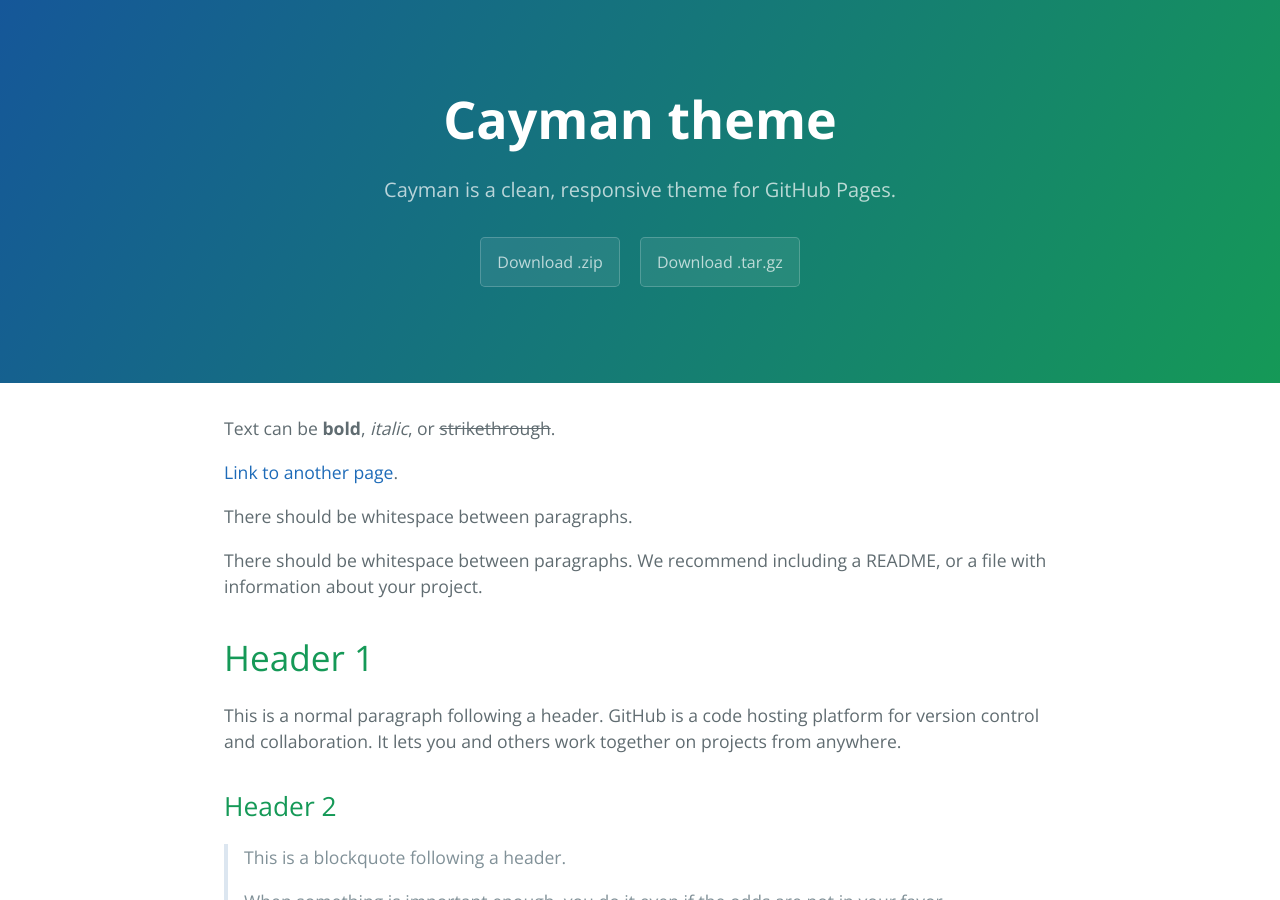
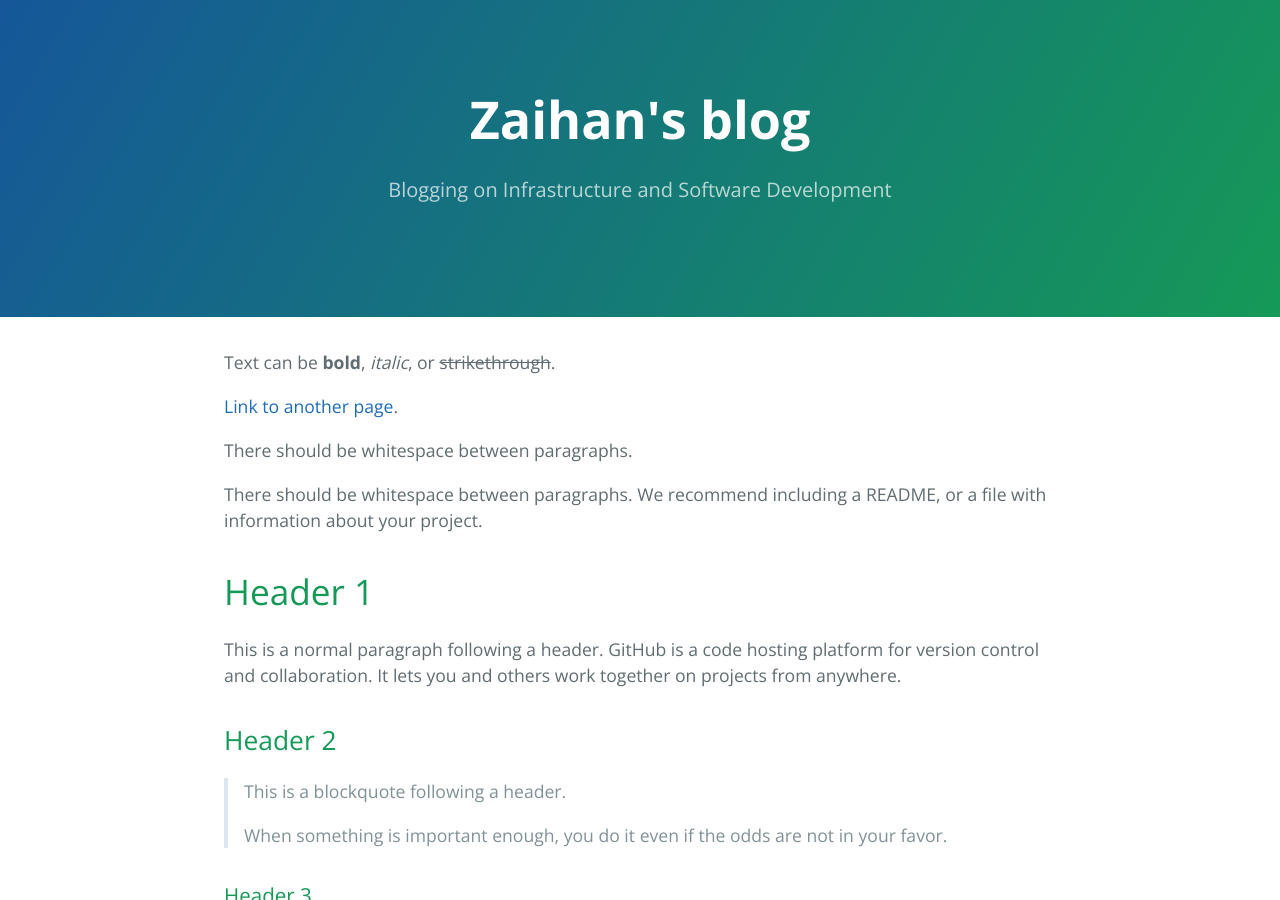
Before and after one commit to muhammadn/muhammadn.github.io, a Jekyll site: the page built from index.md, in a window 1280 px wide and 900 px high. Built offline with Jekyll 4.4.1, drawn with Linux system fonts in a browser that asks for light colours.

Commit message:
update config

```diff
--- a/_config.yml
+++ b/_config.yml
@@ -1,5 +1,13 @@
-title: Cayman theme
-description: Cayman is a clean, responsive theme for GitHub Pages.
-show_downloads: true
-google_analytics:
-theme:
+# Setup
+title:        Zaihan's blog
+description: Blogging on Infrastructure and Software Development
+baseurl:      ""
+paginate:     1
+
+# About/contact
+author:
+  name:       Muhammad Nuzaihan Kamal Luddin
+  url:        http://unrealasia.net
+
+#Others
+markdown: kramdown
```
